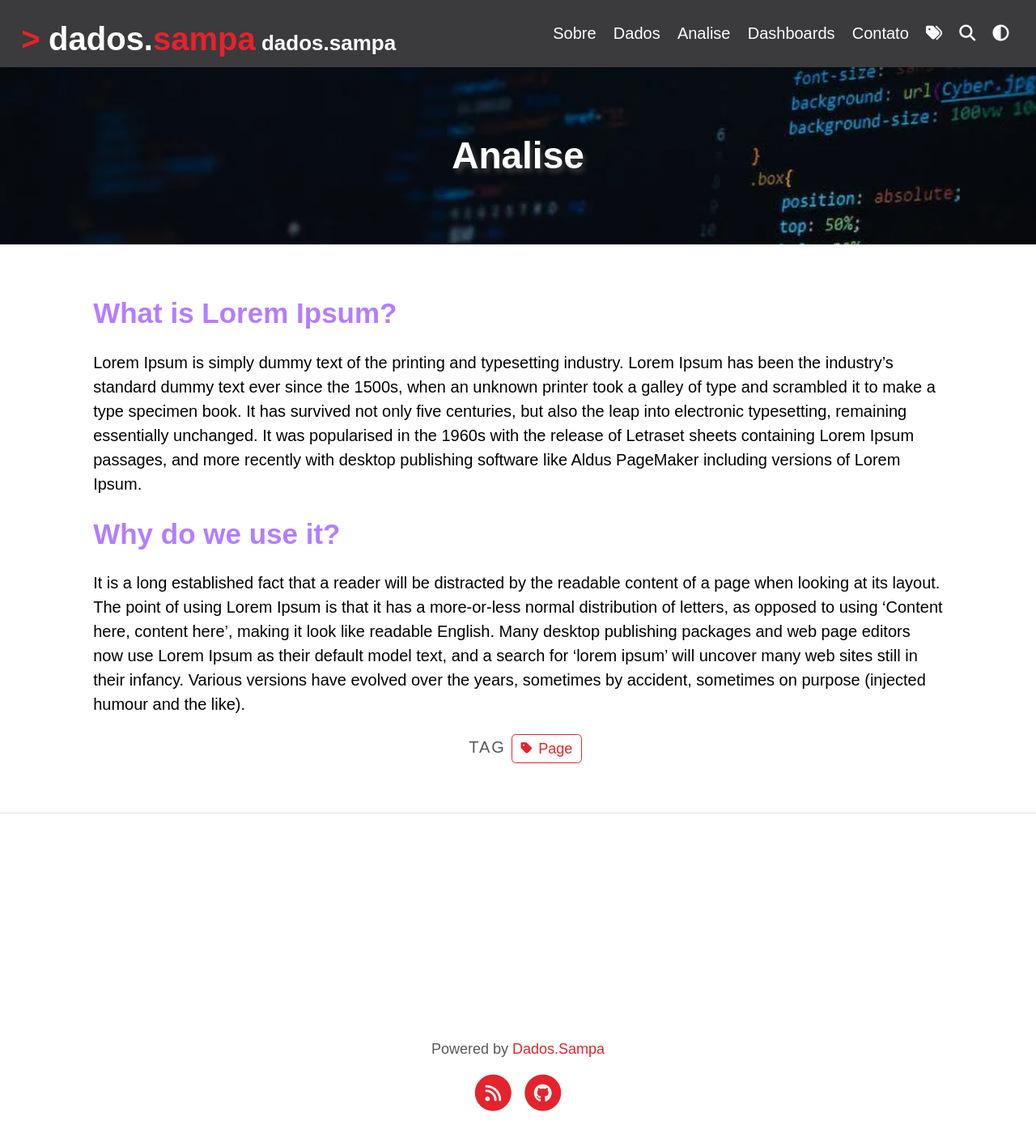
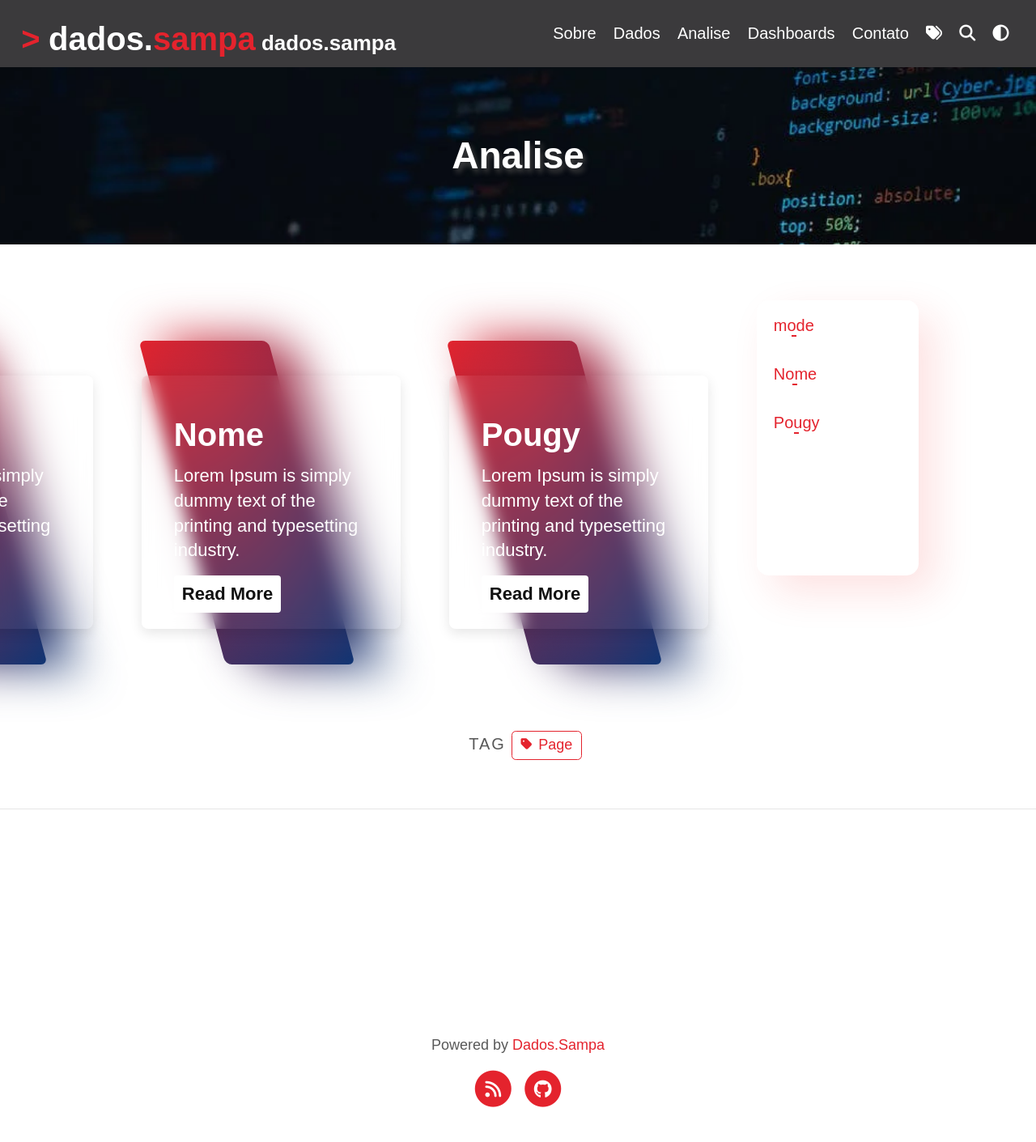
Before and after one commit to Ana-CAS-Machado/dados.sampa, a Jekyll site: the page built from pages/Analise.md, in a window 1280 px wide. Shown: the whole page at 81% size. Built offline with Jekyll 4.4.1, drawn with Linux system fonts in a browser that asks for light colours; a script that is not in the unit is left out.

Commit message:
criando a pagina de analises

```diff
--- a/_config.yml
+++ b/_config.yml
@@ -52,6 +52,8 @@ collections:
 # Post
   posts:
     output: true
+  analise:
+    output: true
 
 
 # BUILD SETTINGS
--- a/_sass/layouts/_posts.scss
+++ b/_sass/layouts/_posts.scss
@@ -489,3 +489,279 @@ header {
   border: 1px solid rgba(255, 0, 88, 0.4);
   box-shadow: 0 1px 15px rgba(1, 1, 1, 0.2);
 }
+
+// analise
+
+.contain
+{
+  display: grid;
+    justify-content: start;
+    flex-wrap: wrap;
+    padding: 40px 0;
+    align-items: stretch;
+    justify-items: start;
+    grid-template-columns: repeat(3, 0fr);
+}
+
+.contain .box-analis
+{
+  position: relative;
+  width: 320px;
+  height: 400px;
+  display: flex;
+  justify-content: center;
+  align-items: center;
+  margin: 40px 30px;
+  transition: 0.5s;
+}
+
+.contain .box-analis::before
+{
+  content:' ';
+  position: absolute;
+  top: 0;
+  left: 50px;
+  width: 50%;
+  height: 100%;
+  text-decoration: none;
+  background: #fff;
+  border-radius: 8px;
+  transform: skewX(15deg);
+  transition: 0.5s;
+}
+
+.contain .box-analis::after
+{
+  content:'';
+  position: absolute;
+  top: 0;
+  left: 50;
+  width: 50%;
+  height: 100%;
+  background: #fff;
+  border-radius: 8px;
+  transform: skewX(15deg);
+  transition: 0.5s;
+  filter: blur(30px);
+}
+
+.contain .box-analis:hover:before,
+.contain .box-analis:hover:after
+{
+  transform: skewX(0deg);
+  left: 20px;
+  width: calc(100% - 90px);
+
+}
+
+.contain .box-analis:nth-child(1):before,
+.contain .box-analis:nth-child(1):after
+{
+  background: linear-gradient(315deg, #053677, #e4232d)
+}
+
+.contain .box-analis:nth-child(2):before,
+.contain .box-analis:nth-child(2):after
+{
+  background: linear-gradient(315deg, #053677, #e4232d)
+}
+
+.contain .box-analis:nth-child(3):before,
+.contain .box-analis:nth-child(3):after
+{
+  background: linear-gradient(315deg, #053677, #e4232d)
+}
+
+.contain .box-analis:nth-child(4):before,
+.contain .box-analis:nth-child(4):after
+{
+  background: linear-gradient(315deg, #053677, #e4232d)
+}
+
+.contain .box-analis:nth-child(5):before,
+.contain .box-analis:nth-child(5):after
+{
+  background: linear-gradient(315deg, #053677, #e4232d)
+}
+
+.contain .box-analis:nth-child(6):before,
+.contain .box-analis:nth-child(6):after
+{
+  background: linear-gradient(315deg, #053677, #e4232d)
+}
+
+.contain .box-analis:nth-child(7):before,
+.contain .box-analis:nth-child(7):after
+{
+  background: linear-gradient(315deg, #053677, #e4232d)
+}
+
+.contain .box-analis:nth-child(8):before,
+.contain .box-analis:nth-child(8):after
+{
+  background: linear-gradient(315deg, #053677, #e4232d)
+}
+
+.contain .box-analis:nth-child(9):before,
+.contain .box-analis:nth-child(9):after
+{
+  background: linear-gradient(315deg, #053677, #e4232d)
+}
+
+.contain .box-analis:nth-child(10):before,
+.contain .box-analis:nth-child(10):after
+{
+  background: linear-gradient(315deg, #053677, #e4232d)
+}
+
+.contain .box-analis:nth-child(11):before,
+.contain .box-analis:nth-child(11):after
+{
+  background: linear-gradient(315deg, #053677, #e4232d)
+}
+
+.contain .box-analis:nth-child(12):before,
+.contain .box-analis:nth-child(12):after
+{
+  background: linear-gradient(315deg, #053677, #e4232d)
+}
+
+.contain .box-analis:nth-child(13):before,
+.contain .box-analis:nth-child(13):after
+{
+  background: linear-gradient(315deg, #053677, #e4232d)
+}
+
+
+
+.contain .box-analis span
+{
+  display: block;
+  position: absolute;
+  top: 0;
+  left: 0;
+  right: 0;
+  bottom: 0;
+  z-index: 5;
+  pointer-events: none;
+}
+
+.contain .box-analis span::before
+{
+  content:'';
+  position: absolute;
+  top: 0;
+  left: 0;
+  width: 0;
+  height: 0;
+  border-radius: 8px;
+  background: rgba(255, 255, 255, 0.1);
+  backdrop-filter: blur(10px);
+  opacity: 0;
+  transition: 0.1s;
+  animation: animate 2s ease-in-out infinite;
+  box-shadow: 0 5px 15px rgba(0,0,0,0.08)
+}
+
+.contain .box-analis:hover span::before
+{
+  top: -50px;
+  left: 50px;
+  width: 100px;
+  height: 100px;
+  opacity: 1;
+}
+
+.contain .box-analis span::after
+{
+  content:'';
+  position: absolute;
+  bottom: 0;
+  right: 0;
+  width: 100%;
+  height: 100%;
+  border-radius: 8px;
+  background: rgba(255, 255, 255, 0.1);
+  backdrop-filter: blur(10px);
+  opacity: 0;
+  transition: 0.5s;
+  animation: animate 2s ease-in-out infinite;
+  box-shadow: 0 5px 15px rgba(0,0,0,0.08);
+  animation-delay: -1s;
+}
+
+.contain .box-analis:hover span:after
+{
+  bottom: -50px;
+  right: 50px;
+  width: 100px;
+  height: 100px;
+  opacity: 1;
+}
+
+@keyframes animate
+{
+  0%, 100%
+  {
+    transform: translateY(10px);
+  }
+
+  50%
+  {
+    transform: translate(-10px);
+  }
+}
+
+.contain .box-analis .contente
+{
+  position: relative;
+  left: 0;
+  padding: 20px 40px;
+  background: rgba(255, 255, 255, 0.05);
+  backdrop-filter: blur(10px);
+  box-shadow: 0 5px 15px rgba(0, 0, 0, 0.1);
+  border-radius: 8px;
+  z-index: 1;
+  transform: 0.5s;
+  color: #fff;
+}
+
+.contain .box-analis:hover .contente
+{
+  left: -25px;
+  padding: 60px 40px;
+}
+
+.contain .box-analis .contente h2
+{
+  font-size: 2em;
+  color: #fff;
+  margin-bottom: 10px;
+}
+
+.contain .box-analis .contente p
+{
+  font-size: 1.1em;
+  margin-bottom: 10px;
+  line-height: 1.4em;
+}
+
+.contain .box-analis .contente a
+{
+  display: inline-block;
+  font-size: 1.1em;
+  color: #111;
+  background: #fff;
+  padding: 10px;
+  border-radius: 4px;
+  text-decoration: none;
+  font-weight: 700;
+  margin-top: 5px;
+}
+
+.contain .box-analis .contente a:hover
+{
+  background: #ff4d4d;
+  border: 1px solid rgba(255, 0, 88, 0.4);
+  box-shadow: 0 1px 15px rgba(1, 1, 1, 0.2);
+}
--- a/pages/Analise.md
+++ b/pages/Analise.md
@@ -7,8 +7,31 @@ tags: [Page]
 position: 3
 ---
 
-## What is Lorem Ipsum?
-Lorem Ipsum is simply dummy text of the printing and typesetting industry. Lorem Ipsum has been the industry's standard dummy text ever since the 1500s, when an unknown printer took a galley of type and scrambled it to make a type specimen book. It has survived not only five centuries, but also the leap into electronic typesetting, remaining essentially unchanged. It was popularised in the 1960s with the release of Letraset sheets containing Lorem Ipsum passages, and more recently with desktop publishing software like Aldus PageMaker including versions of Lorem Ipsum.
+<!-- lista de cards -->
+<div class="dados">
 
-## Why do we use it?
-It is a long established fact that a reader will be distracted by the readable content of a page when looking at its layout. The point of using Lorem Ipsum is that it has a more-or-less normal distribution of letters, as opposed to using 'Content here, content here', making it look like readable English. Many desktop publishing packages and web page editors now use Lorem Ipsum as their default model text, and a search for 'lorem ipsum' will uncover many web sites still in their infancy. Various versions have evolved over the years, sometimes by accident, sometimes on purpose (injected humour and the like).
+ <div class="toc-list">
+   <div class="box-list">
+    <ul class="toc">
+      {% for post in site.analise %}
+        <li class="li-toc">
+          <a class="test" href="#{{ post.title | slugify }}">{{ post.tema }}</a>
+        </li>
+      {% endfor %}
+    </ul>
+   </div>
+ </div>
+ <!-- cards do post -->
+ <div class="contain">
+   {% for post in site.analise %}
+     <div class="box-analis">
+       <span></span>
+       <div class="contente">
+         <h2>{{ post.tema }}</h2>
+         <p>{{ post.description }}</p>
+         <a href="{{ post.url }}">Read More</a>
+       </div>
+     </div>
+   {% endfor %}
+ </div>
+</div>
```
Also changed, not shown: _analise/dark-mode.md (added, +100 -0 lines), _analise/henrique.md (added, +99 -0 lines), _analise/pougy.md (added, +99 -0 lines).
